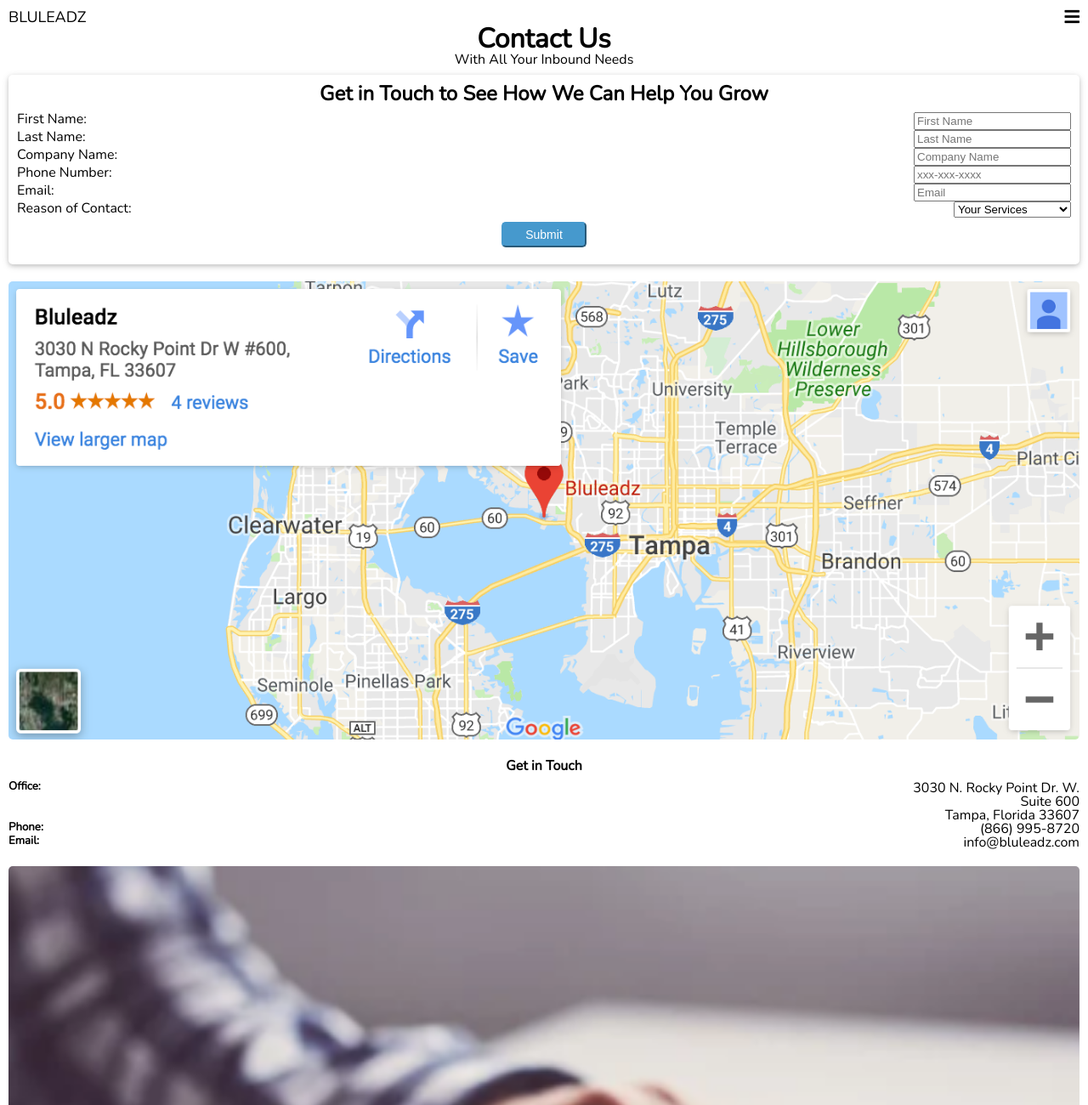
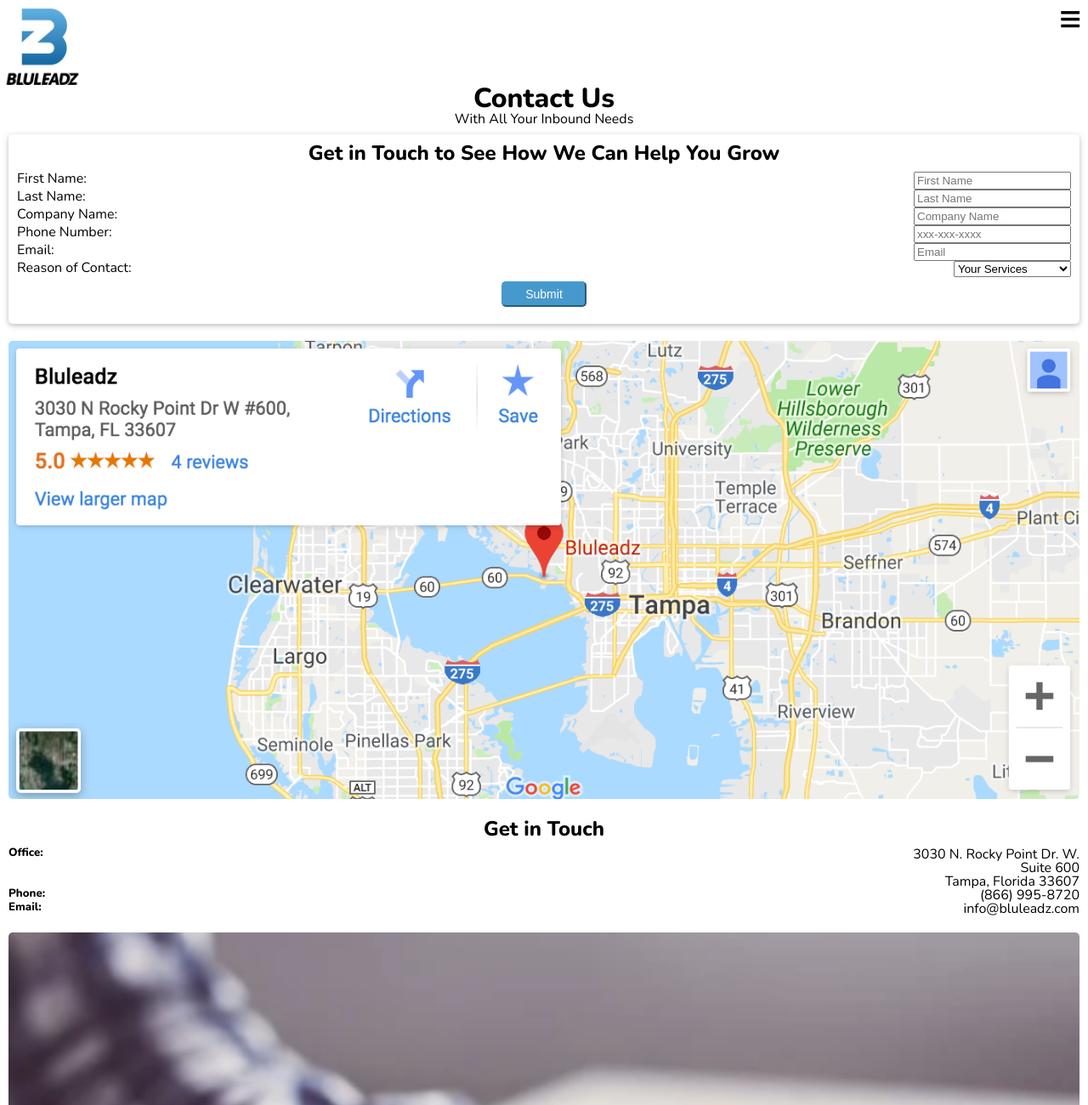
Before and after one commit to mmyenny/bl-i, a website: page public/index.html in a window 1280 px wide. Shown: the top 1300 px of the page at 85% size. Drawn offline with nearby package versions, Linux system fonts and the light colour scheme.

Commit message:
Additional CSS

```diff
--- a/public/index.html
+++ b/public/index.html
@@ -10,7 +10,7 @@
 
   <body>
     <header>
-      <p class="logo">BLULEADZ</p>
+      <img class="logo" src="./assets/bluleadz-logo.png" alt="Logo"/>
       <i id="hamburgerMenuIcon" class="fas fa-bars"></i>
       <nav id="hamburgerMenu" class="hide">
         <div id="closeHamburgerMenu"  class="row">
@@ -113,6 +113,7 @@
             <option>Your Services</option>
             <option>Applying for a Job</option>
             <option>Writing for Bluleadz</option>
+            <option>Other</option>
           </select>
         </div>
         <div class="centering">
@@ -126,7 +127,7 @@
         <img class="map" src="./assets/map.png" alt="Map"/>
       </a>
       <div>
-        <h4 class="centerText">Get in Touch</h4>
+        <h2 class="centerText getInTouch">Get in Touch</h2>
         <div class="inputOption">
           <h5>Office:</h5>
           <p class="textAlignRight">3030 N. Rocky Point Dr. W. <br/> Suite 600 <br/> Tampa, Florida 33607</p>
@@ -147,21 +148,25 @@
         <img class="blogging" src="./assets/blogging.png" alt="Blogging"/>
         <div>
           <p>Interested In Guest Blogging For Us?</p>
-          <button class="submit">Submit Your Post</button>
+          <a href="https://offers.bluleadz.com/guest-blogging" target="_blank">
+            <button class="submit">Submit Your Post</button>
+          </a>
         </div>
       </div>
       <div>
         <img class="team" src="./assets/team.jpg" alt="Team"/>
         <div>
           <p>Looking To Join A Fantastic Team?</p>
-          <button class="submit">Apply Today</button>
+          <a href="https://www.bluleadz.com/careers" target="_blank">
+            <button class="submit">Apply Today</button>
+          </a>
         </div>
       </div>
     </section>
 
     <section class="centerText">
       <div>
-        <h5>SERVICES</h5>
+        <h4>SERVICES</h4>
         <i id="dropDownOneIcon" class="fas fa-angle-double-down"></i>
         <div id="dropDownOne" class="hide">
           <a href="#" target="_blank">
@@ -179,7 +184,7 @@
         </div>
       </div>
       <div>
-        <h5>COMPANY</h5>
+        <h4>COMPANY</h4>
         <i id="dropDownTwoIcon" class="fas fa-angle-double-down"></i>
         <div id="dropDownTwo" class="hide">
           <a href="#" target="_blank">
@@ -197,7 +202,7 @@
         </div>
       </div>
       <div>
-        <h5>RESOURCES</h5>
+        <h4>RESOURCES</h4>
         <i id="dropDownThreeIcon" class="fas fa-angle-double-down"></i>
         <div id="dropDownThree" class="hide">
           <a href="#" target="_blank">
--- a/public/screen.css
+++ b/public/screen.css
@@ -1,5 +1,4 @@
-@import url('https://fonts.googleapis.com/css?family=Nunito&display=swap');
-
+@import url('https://fonts.googleapis.com/css?family=Nunito:400,800&display=swap');
 :root {
   font: 16px / 1 sans-serif;
 }
@@ -45,18 +44,16 @@
 header {
   display: flex;
   justify-content: space-between;
-  align-items: center;
 }
 
-p.logo {
-  padding: 10px 0 0 10px;
-  font-size: 18px;
-  font-weight: 500;
+img.logo {
+  height: 90px;
+  padding: 10px 0 0 5px;
 }
 
 i.fa-bars {
   padding: 10px 10px 0 0;
-  font-size: 20px;
+  font-size: 25px;
   cursor: pointer;
 }
 
@@ -137,12 +134,13 @@
   border-radius: 5px;
 }
 
+.getInTouch {
+  font-weight: 700;
+  margin: 20px 0 10px 0;
+}
+
 .textAlignRight {
   text-align: right;
-}
-
-h4 {
-  margin: 20px 0 10px 0;
 }
 
 .areYouLostContact {
```
Also changed, not shown: public/assets/bluleadz-logo.png (added), public/assets/logo.jpeg (added).
